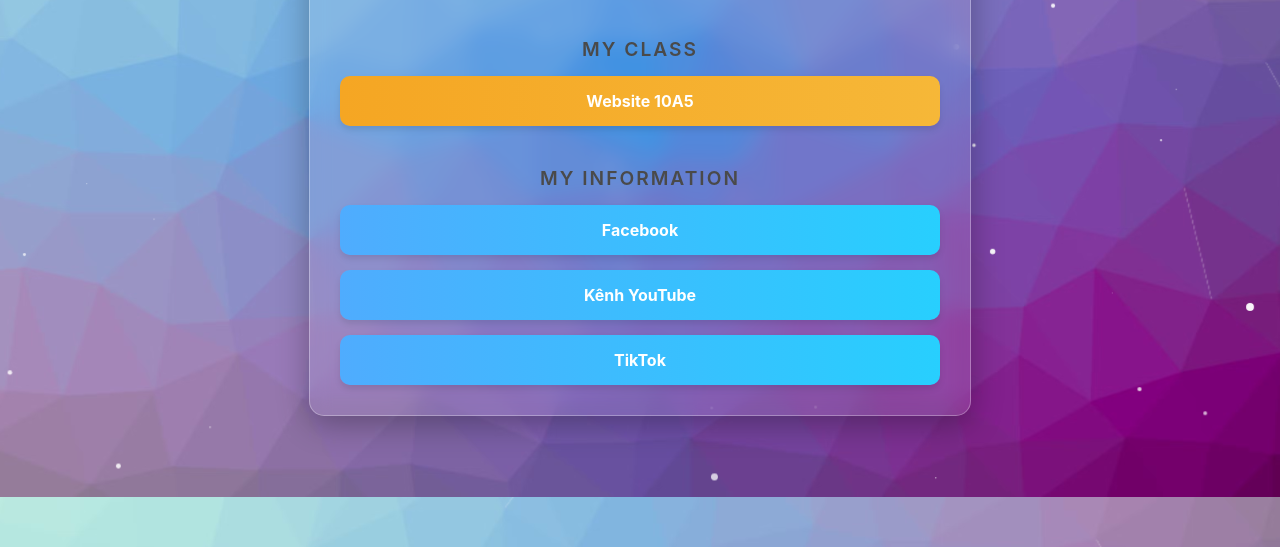
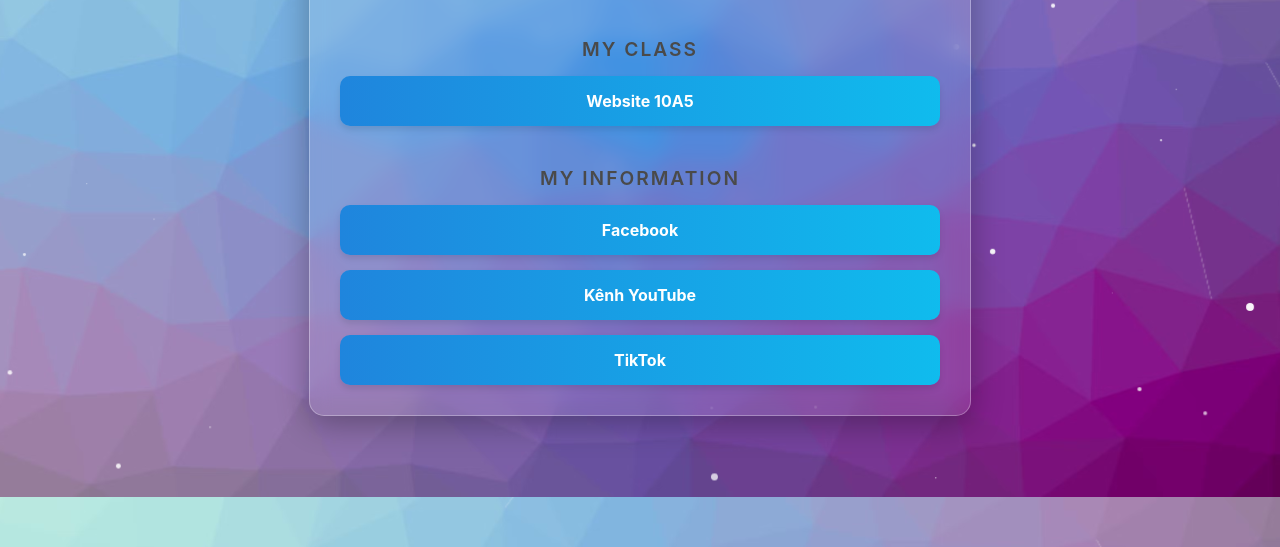
Before and after one commit to kietynho/Bio-Kietynho, a plain HTML site: page index.html in a window 1280 px wide. Shown: the part 303-850 px from the top of the page. Drawn offline with Linux system fonts and the light colour scheme.

Commit message:
Update style.css

```diff
--- a/style.css
+++ b/style.css
@@ -84,7 +84,7 @@ h2 {
     color: #fff;
 
     /* Gradient Xanh Dương cho các nút mạng xã hội (Mặc định) */
-    background-image: linear-gradient(to right, #4facfe 0%, #00f2fe 100%);
+    background-image: linear-gradient(to right, #1f85dd 0%, #00f2fe 100%);
     background-size: 200% auto;
 
     padding: 15px 20px;
@@ -104,7 +104,7 @@ h2 {
 
 /* Định kiểu riêng cho các nút trong mục My Class (Gradient Cam/Vàng) */
 .class-links .link-button {
-    background-image: linear-gradient(to right, #f5a623 0%, #f7c94d 100%); /* Màu Cam/Vàng nổi bật */
+    background-image: linear-gradient(to right, #1f85dd 0%, #00f2fe 100%); /* Màu Cam/Vàng nổi bật */
     background-size: 200% auto;
     border: none;
 }
```
